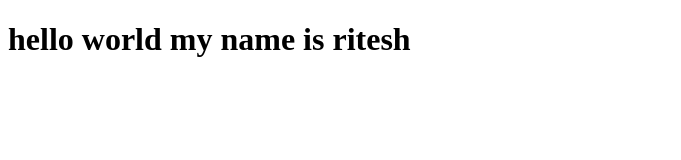
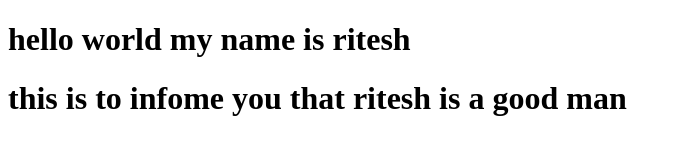
Before and after one commit to Ritesh-Prasad/new-code, a plain HTML site: page index.html in a window 1280 px wide. Shown: the whole page, without its empty margins (0-681 px from the left). Drawn offline with Linux system fonts and the light colour scheme.

Commit message:
second commit

```diff
--- a/index.html
+++ b/index.html
@@ -7,5 +7,6 @@
 </head>
 <body>
     <h1>hello world my name is ritesh </h1>
+    <h1>this is  to infome you that ritesh is a good man </h1>
 </body>
 </html>
```
